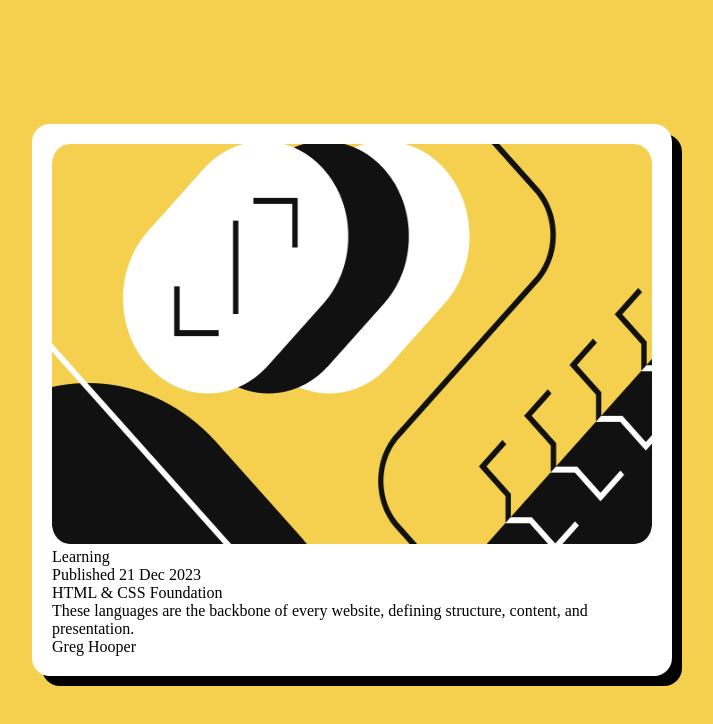
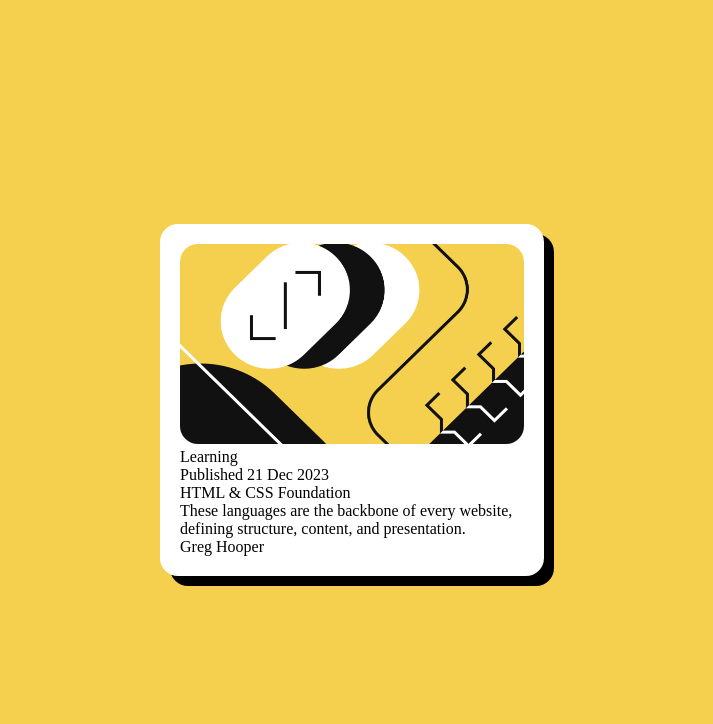
Before and after one commit to NaifIT11/basic-blog-card-challenge, a Next.js app: page / in a window 1280 px wide. Shown: the top 724 px of the page, without its empty margins (288-1001 px from the left). Built offline with nearby package versions, Linux system fonts and the light colour scheme.

Commit message:
adding media and width

```diff
--- a/src/app/globals.css
+++ b/src/app/globals.css
@@ -27,18 +27,23 @@ img{
   top: 50%;
   left: 50%;
   translate: -50% -50%;
-  width: 50%;
+  width: 30%;
   padding: 1.25rem;
   background-color: var(--clr-white);
   display: flex;
   flex-direction: column;
   border-radius: 1.125rem;
   box-shadow: 10px 10px 0px #000;
+  @media(width <= 700px){
+    width: 80%;
+  }
 }
 
 .card__image{
   height: 30%;
   img{
+    object-fit: fill;
+    height: 200px;
     border-radius: 1.125rem;
   }
 }
```
